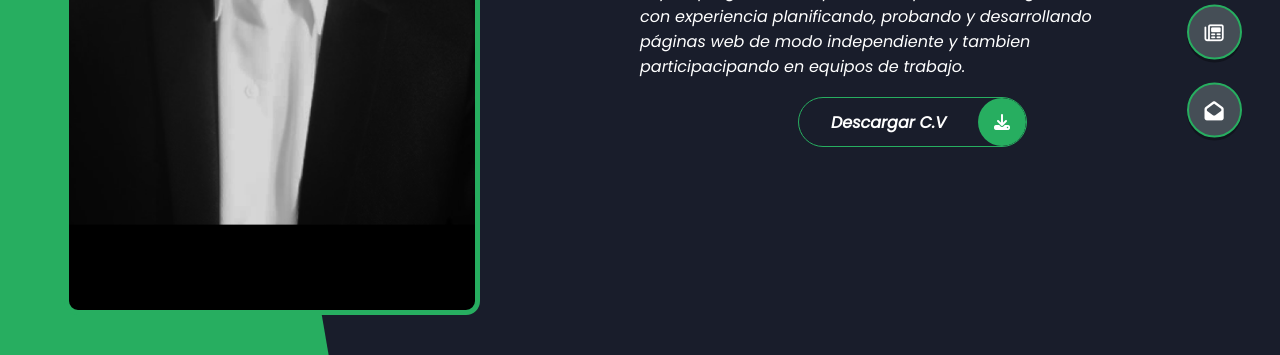
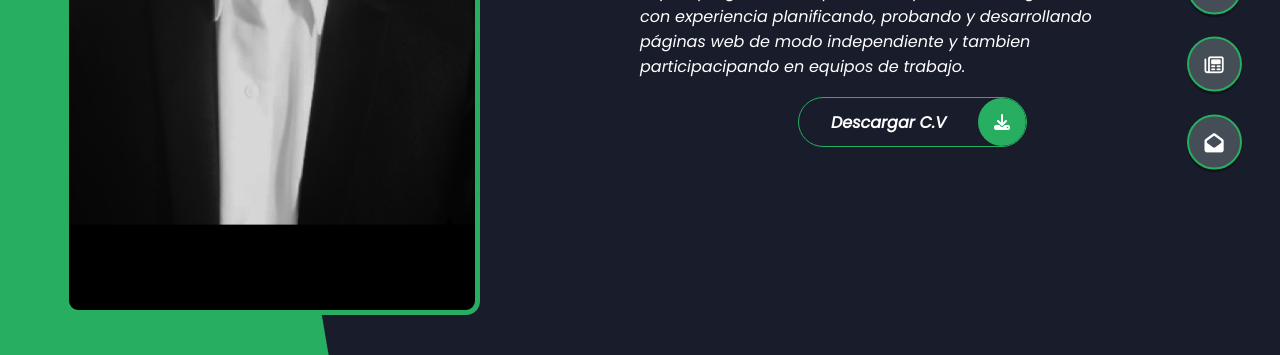
Before and after one commit to Oliver-Fj/portafolios, a plain HTML site: page index.html in a window 1280 px wide. Shown: the part 445-800 px from the top of the page. Drawn offline with nearby package versions, Linux system fonts and the light colour scheme; files that its build step writes are made by us from their sources.

Commit message:
correccion

```diff
--- a/style/style.scss
+++ b/style/style.scss
@@ -114,7 +114,7 @@ section{
 .controlls{
     position: fixed;
     z-index: 10;
-    top: 50%;
+    top: 54%;
     right: 3%;
     display: flex;
     flex-direction: column;
```
